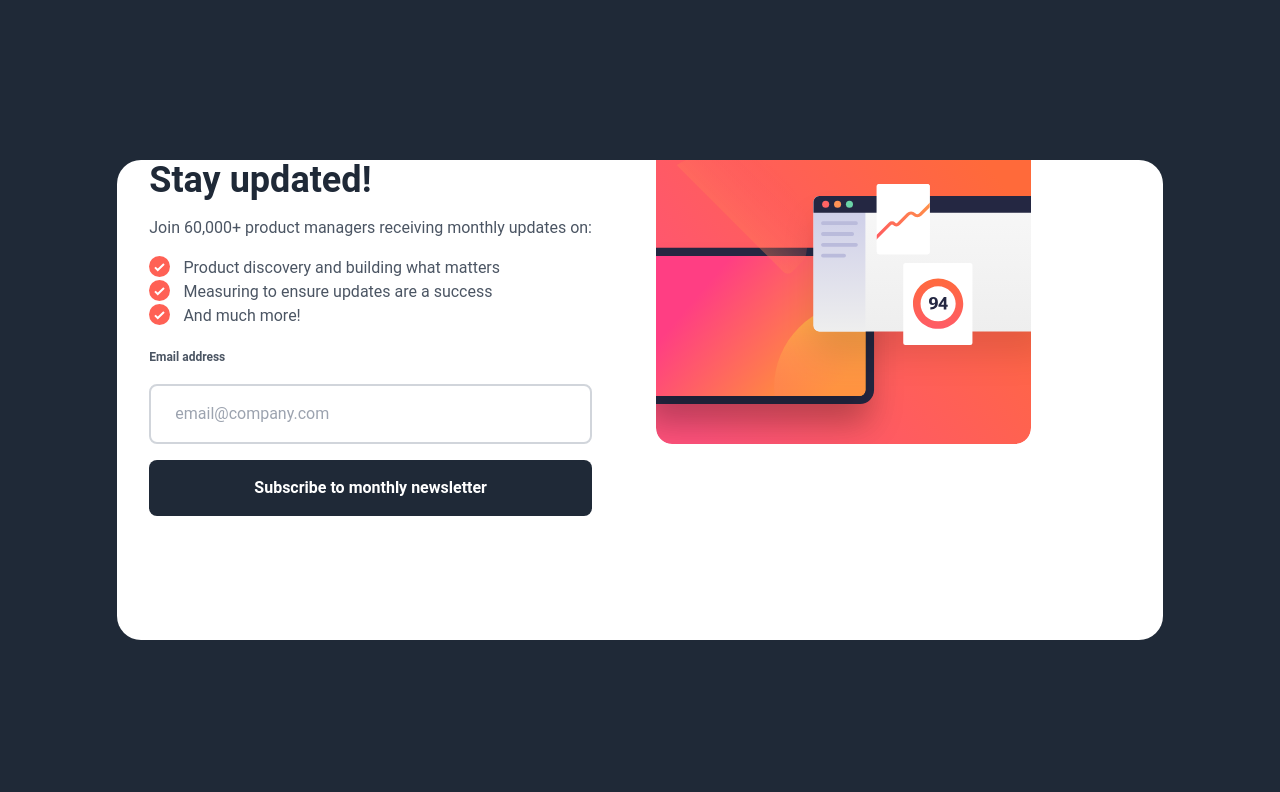
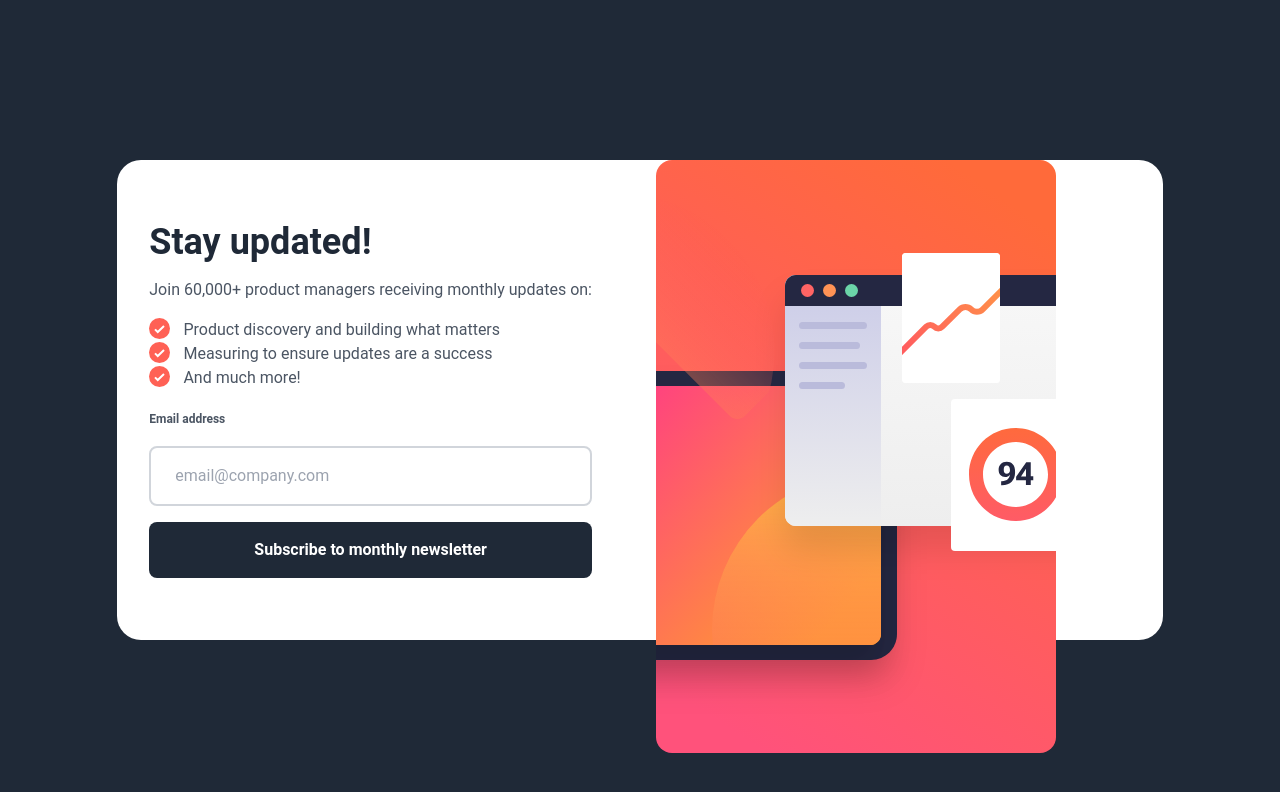
Before and after one commit to FranciscoFrontEndDeveloper/newsletterSignUpWithSuccessMessageMain, an Angular app: page / in a window 1280 px wide. Shown: the top 792 px of the page. Built offline with nearby package versions, Linux system fonts and the light colour scheme.

Commit message:
desktop image config

```diff
--- a/src/app/components/forn/forn.component.html
+++ b/src/app/components/forn/forn.component.html
@@ -1,4 +1,6 @@
-<section class="px-8 flex flex-col gap-4">
+<section
+  class="px-8 flex lg:justify-center flex-col gap-4 lg:h-full"
+>
   <div>
     <h1 class="text-4xl font-bold text-gray-800">Stay updated!</h1>
   </div>
--- a/src/app/components/image/image.component.html
+++ b/src/app/components/image/image.component.html
@@ -1,3 +1,3 @@
 <div>
- <picture><img src="assets/images/illustration-sign-up-mobile.svg" alt="imagen main" /></picture>
+ <picture><img [src]="imageForm" alt="imagen main" /></picture>
 </div>
--- a/src/app/components/image/image.component.ts
+++ b/src/app/components/image/image.component.ts
@@ -5,8 +5,22 @@ import { CommonModule } from '@angular/common';
   selector: 'app-image',
   standalone: true,
   imports: [CommonModule],
-  templateUrl: './image.component.html'
+  templateUrl: './image.component.html',
 })
 export class ImageComponent {
+  public imageForm!: string;
 
+  ngOnInit(): void {
+    //Called after the constructor, initializing input properties, and the first call to ngOnChanges.
+    //Add 'implements OnInit' to the class.
+    this.changeImage();
+  }
+
+  changeImage() {
+    if (window.innerWidth > 1024) {
+      this.imageForm = 'assets/images/illustration-sign-up-desktop.svg';
+    } else {
+      this.imageForm = 'assets/images/illustration-sign-up-mobile.svg';
+    }
+  }
 }
```
